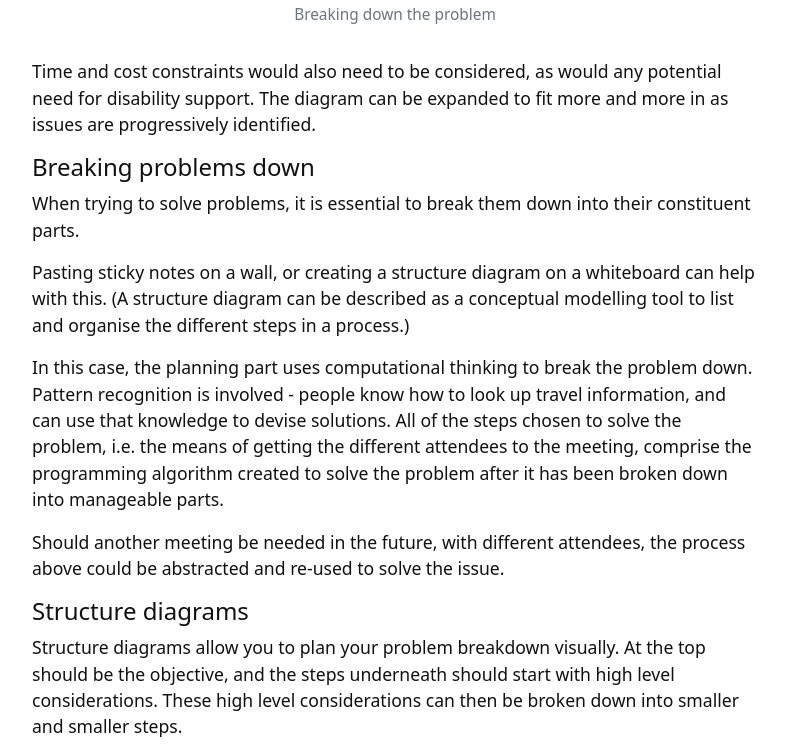
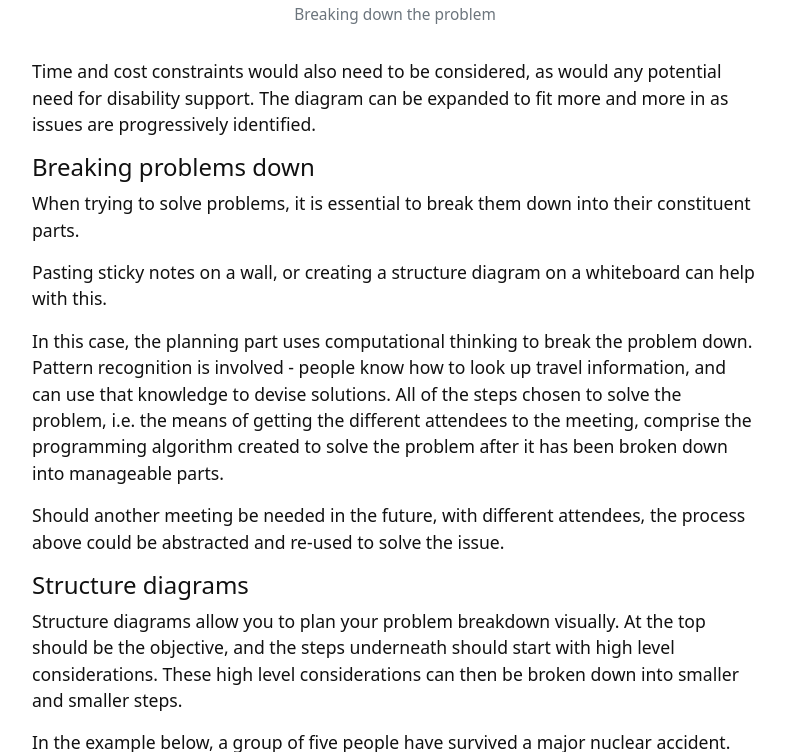
Before and after one commit to weaverbel/intro-computational-thinking, a Jekyll site: the page built from content/2-lesson.md, in a window 1280 px wide and 900 px high, scrolled down 1937 px, cut to the strip 0-752 px from the top of the window. Shown: the whole strip, without its empty margins (245-1030 px from the left). Built offline with Jekyll 4.4.1, drawn with Linux system fonts in a browser that asks for light colours.

Commit message:
Update 2-lesson.md
remove def and resize image

```diff
--- a/content/2-lesson.md
+++ b/content/2-lesson.md
@@ -46,7 +46,7 @@ Time and cost constraints would also need to be considered, as would any potenti
 
 When trying to solve problems, it is essential to break them down into their constituent parts.
 
-Pasting sticky notes on a wall, or creating a structure diagram on a whiteboard can help with this. (A structure diagram can be described as a conceptual modelling tool to list and organise the different steps in a process.)
+Pasting sticky notes on a wall, or creating a structure diagram on a whiteboard can help with this.
 
 In this case, the planning part uses computational thinking to break the problem down. Pattern recognition is involved - people know how to look up travel information, and can use that knowledge to devise solutions. All of the steps chosen to solve the problem, i.e. the means of getting the different attendees to the meeting, comprise the programming algorithm created to solve the problem after it has been broken down into manageable parts.
 
@@ -58,7 +58,7 @@ Structure diagrams allow you to plan your problem breakdown visually. At the top
 
 In the example below, a group of five people have survived a major nuclear accident. They do not know how many other people might have survived, or what kinds of conditions they are facing. They have to work out how they are going to survive. The diagram is the start of their thinking about their immediate needs.
 
-{% include figure.html img="struc-diagram.png" alt="Structure diagram" caption="Sample structure diagram" width="85%" %}
+{% include figure.html img="struc-diagram.png" alt="Structure diagram" caption="Sample structure diagram" width="100%" %}
 
 ---------
 
```
